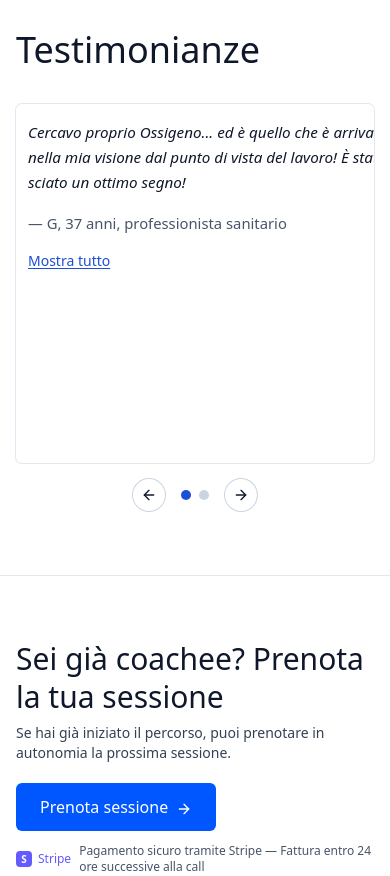
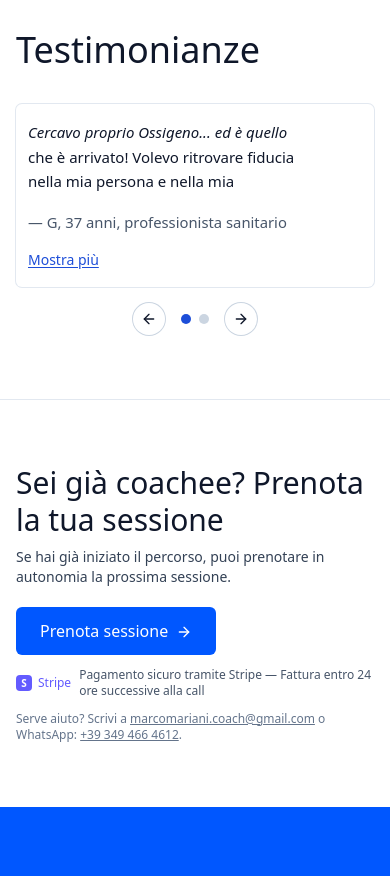
Before and after one commit to marcomarianicoach/secondo-respiro, a React (Vite) app: page / in a window 390 px wide. Shown: the part 3280-4156 px from the top of the page. Built offline with nearby package versions, Linux system fonts and the light colour scheme.

Commit message:
Update App.tsx

```diff
--- a/src/App.tsx
+++ b/src/App.tsx
@@ -115,6 +115,20 @@ function DevDiagnostics() {
 // ==========================
 // UI
 // ==========================
+function useIsMobile() {
+  const [isMobile, setIsMobile] = useState(false);
+  useEffect(() => {
+    const update = () => {
+      try { setIsMobile(typeof window !== 'undefined' && window.innerWidth < 768); } catch { setIsMobile(true); }
+    };
+    update();
+    if (typeof window !== 'undefined') {
+      window.addEventListener('resize', update);
+      return () => window.removeEventListener('resize', update);
+    }
+  }, []);
+  return isMobile;
+}
 export default function SecondoRespiroLanding() {
   const active = useActiveSectionScroll(["per-chi","come-funziona","obiezioni","testimonianze","coachee","cta"]);
 
@@ -310,7 +324,7 @@ function Objections() {
 }
 
 function Testimonials() {
-  // Dati testimonianze normalizzati in paragrafi (evita mismatch di tag)
+  // Dati testimonianze
   const items: { paras: string[]; author: string }[] = [
     {
       paras: [
@@ -329,45 +343,72 @@ function Testimonials() {
     },
   ];
 
-  // Slider solo per mobile (swipe + bottoni); desktop = griglia 2 colonne
+  const isMobile = useIsMobile();
+
+  // Slider mobile
   const [idx, setIdx] = useState(0);
   const touchStartX = useRef<number | null>(null);
   const deltaX = useRef(0);
-  const go = (dir: number) => setIdx((v) => (v + dir + items.length) % items.length);
+  const go = (dir: number) => setIdx(v => (v + dir + items.length) % items.length);
+  const onTouchStart = (e: React.TouchEvent) => { touchStartX.current = e.touches[0].clientX; };
+  const onTouchMove  = (e: React.TouchEvent) => { if (touchStartX.current != null) deltaX.current = e.touches[0].clientX - touchStartX.current; };
+  const onTouchEnd   = () => { if (Math.abs(deltaX.current) > 50) go(deltaX.current < 0 ? 1 : -1); touchStartX.current = null; deltaX.current = 0; };
 
-  const onTouchStart = (e: React.TouchEvent) => { touchStartX.current = e.touches[0].clientX; };
-  const onTouchMove = (e: React.TouchEvent) => { if (touchStartX.current != null) deltaX.current = e.touches[0].clientX - touchStartX.current; };
-  const onTouchEnd = () => {
-    if (Math.abs(deltaX.current) > 50) { go(deltaX.current < 0 ? 1 : -1); }
-    touchStartX.current = null; deltaX.current = 0;
-  };
+  const WORDS_PER_LINE = 6;   // <= 6 parole per riga (mobile)
+  const PREVIEW_WORDS  = 18;  // mostra più dopo 18 parole
 
-  const TestimonialBlock = ({ t, clamp = true }: { t: { paras: string[]; author: string }; clamp?: boolean }) => {
+  const TestimonialBlock = ({ t, clamp = true }: { t: { paras: string[]; author: string }, clamp?: boolean }) => {
     const [expanded, setExpanded] = useState(!clamp);
-    const first = t.paras[0] || "";
-    const rest = t.paras.slice(1);
+
+    // Testo completo → parole
+    const fullText = t.paras.join(" ").replace(/\s+/g, " ").trim();
+    const words = fullText.split(/\s+/);
+
+    // utility: parole → righe di n parole
+    const toLines = (ws: string[], perLine: number) => {
+      const lines: string[] = [];
+      for (let i = 0; i < ws.length; i += perLine) {
+        lines.push(ws.slice(i, i + perLine).join(" "));
+      }
+      return lines;
+    };
+
+    if (isMobile) {
+      const visibleWords = expanded ? words : words.slice(0, PREVIEW_WORDS);
+      const lines = toLines(visibleWords, WORDS_PER_LINE);
+
+      return (
+        <div>
+          <blockquote className="font-sans text-[clamp(15px,3.6vw,17px)] leading-[1.65] break-words hyphens-auto text-slate-900">
+            {lines.map((ln, i) => (
+              <p key={i} className={i === 0 ? "italic" : ""}>{ln}</p>
+            ))}
+            <footer className="mt-4 text-[0.925rem] not-italic font-sans text-slate-600">{t.author}</footer>
+          </blockquote>
+
+          {words.length > PREVIEW_WORDS && clamp && (
+            <div className="mt-3">
+              <button
+                onClick={() => setExpanded(v => !v)}
+                className="text-sm font-medium text-blue-700 underline underline-offset-2"
+              >
+                {expanded ? "Mostra meno" : "Mostra più"}
+              </button>
+            </div>
+          )}
+        </div>
+      );
+    }
+
+    // Desktop: paragrafi normali
+    const [first, ...rest] = t.paras;
     return (
       <div>
-        <blockquote className="font-sans text-[clamp(15px,3.9vw,17px)] md:text-xl leading-[1.65] break-words hyphens-auto text-slate-900">
-          <p className={`${!expanded && clamp ? 'clamped' : ''}`} style={!expanded && clamp ? ({ WebkitLineClamp: 12 } as any) : undefined}>
-            <em>{first}</em>
-            {rest.map((p, i) => (
-              <span key={i}>
-                <br />
-                <br />
-                {p}
-              </span>
-            ))}
-          </p>
+        <blockquote className="font-sans md:text-xl leading-[1.65] break-words hyphens-auto text-slate-900">
+          <p><em>{first || ""}</em></p>
+          {rest.map((p, i) => (<p key={i} className="not-italic">{p}</p>))}
           <footer className="mt-4 text-[0.925rem] not-italic font-sans text-slate-600">{t.author}</footer>
         </blockquote>
-        {clamp && (
-          <div className="mt-3">
-            <button onClick={() => setExpanded((v) => !v)} className="text-sm font-medium text-blue-700 underline underline-offset-2">
-              {expanded ? 'Mostra meno' : 'Mostra tutto'}
-            </button>
-          </div>
-        )}
       </div>
     );
   };
@@ -380,25 +421,35 @@ function Testimonials() {
         {/* Mobile slider */}
         <div className="md:hidden mt-8">
           <div className="relative overflow-x-hidden rounded-md ring-1 ring-slate-200 bg-white">
-            <ul className="flex transition-transform duration-300" style={{ transform: `translateX(-${idx * 100}%)`, width: `${items.length * 100}%` }}>
+            <ul
+              className="flex transition-transform duration-300"
+              style={{ transform: `translateX(-${idx * 100}%)`, width: `${items.length * 100}%` }}
+            >
               {items.map((t, i) => (
-                <li key={i} className="w-full shrink-0 px-3 py-4" onTouchStart={onTouchStart} onTouchMove={onTouchMove} onTouchEnd={onTouchEnd}>
-                  <TestimonialBlock t={t} clamp />
+                <li
+                  key={i}
+                  className="w-full shrink-0 px-3 py-4"
+                  onTouchStart={onTouchStart}
+                  onTouchMove={onTouchMove}
+                  onTouchEnd={onTouchEnd}
+                >                  <TestimonialBlock t={t} clamp />
                 </li>
               ))}
             </ul>
+          </div>
 
-            {/* Controls */}
-
-
-          </div>
           <div className="mt-4 flex items-center justify-center gap-4">
             <button aria-label="Testimonianza precedente" onClick={() => go(-1)} className="rounded-full p-2 ring-1 ring-slate-300 bg-white">
               <ArrowRight className="h-4 w-4 -scale-x-100" />
             </button>
             <div className="flex gap-2">
               {items.map((_, i) => (
-                <button key={i} aria-label={`Vai alla testimonianza ${i + 1}`} onClick={() => setIdx(i)} className={`${idx === i ? 'bg-blue-700' : 'bg-slate-300'} h-2.5 w-2.5 rounded-full`} />
+                <button
+                  key={i}
+                  aria-label={`Vai alla testimonianza ${i + 1}`}
+                  onClick={() => setIdx(i)}
+                  className={`${idx === i ? "bg-blue-700" : "bg-slate-300"} h-2.5 w-2.5 rounded-full`}
+                />
               ))}
             </div>
             <button aria-label="Testimonianza successiva" onClick={() => go(1)} className="rounded-full p-2 ring-1 ring-slate-300 bg-white">
@@ -407,16 +458,16 @@ function Testimonials() {
           </div>
         </div>
 
-        {/* Desktop: due colonne ben visibili */}
+        {/* Desktop */}
         <div className="hidden md:grid mt-10 grid-cols-2 gap-10">
-          {items.map((t, i) => (
-            <TestimonialBlock key={i} t={t} clamp={false} />
-          ))}
+          {items.map((t, i) => (<TestimonialBlock key={i} t={t} clamp={false} />))}
         </div>
       </div>
     </section>
   );
 }
+
+
 
 function StripeBadge() {
   // Badge Stripe minimale (senza asset esterni) per evitare richieste di rete
```
